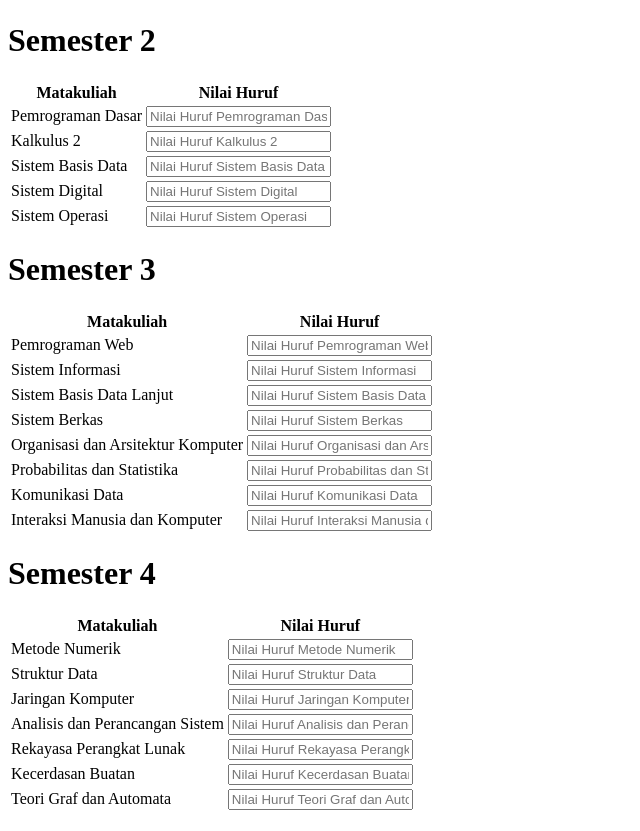
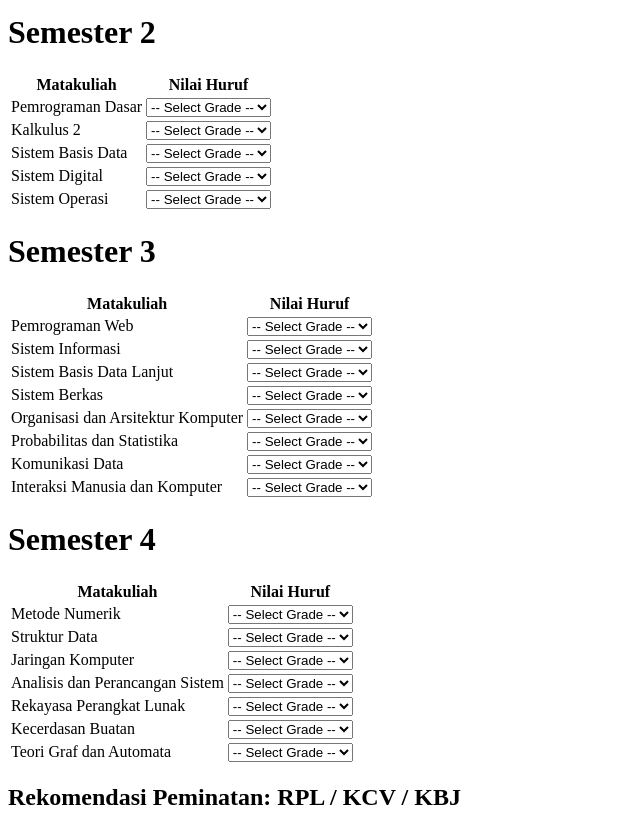
Before and after one commit to maliefrr/rekomendasi-peminatan-saw, a React (Vite) app: page / in a window 1280 px wide. Shown: the part 203-1034 px from the top of the page, without its empty margins (0-640 px from the left). Built offline with nearby package versions, Linux system fonts and the light colour scheme; the HTML template or start-up script is replaced by a standard one.

Commit message:
done the saw logic

```diff
--- a/src/components/NilaiMatkul.tsx
+++ b/src/components/NilaiMatkul.tsx
@@ -15,7 +15,51 @@ const NilaiMatkul: React.FC<dataMatkulProps> = ({ dataMatkul }) => {
     setNilai((nilaiSebelum) => ({ ...nilaiSebelum, [matkul]: nilai }));
   };
 
-  console.log(nilai)
+  const peminatan = {
+    RPL: ['Algoritma dan Pemrograman', 'Pemrograman Dasar', 'Pemrograman Web', 'Sistem Basis Data', 'Sistem Basis Data Lanjut', 'Analisis dan Perancangan Sistem'],
+    KCV: ['Algoritma dan Pemrograman', 'Matematika Diskrit', 'Probabilitas dan Statistika', 'Metode Numerik', 'Struktur Data', 'Kecerdasan Buatan', 'Kalkulus 1', 'Kalkulus 2'],
+    KBJ: ['Algoritma dan Pemrograman', 'Matematika Diskrit', 'Jaringan Komputer', 'Sistem Operasi', 'Sistem Berkas', 'Interaksi Manusia dan Komputer', 'Komunikasi Data'],
+  };
+
+  // Define grade-to-weight mapping
+  const gradeToWeight: { [grade: string]: number } = {
+    A: 4,
+    B: 3,
+    C: 2,
+    D: 1,
+    E: 0,
+  };
+
+  // Calculate the weight for each course
+  const weightedValues: { [course: string]: number } = {};
+
+  dataMatkul.forEach(({ matkul }) => {
+    matkul.forEach((course) => {
+      const grade = nilai[course]; // 'nilai' is the object containing the grades for each course
+      const weight = gradeToWeight[grade] || 0; // Use 0 as the default weight if grade is not found
+      weightedValues[course] = weight;
+    });
+  });
+
+  // Calculate the overall performance score for each specialty
+  const scores: { [peminatan: string]: number } = {};
+
+  Object.entries(peminatan).forEach(([peminatanName, courses]) => {
+    const totalWeightedValue = courses.reduce((sum, course) => sum + (weightedValues[course] || 0), 0);
+    scores[peminatanName] = totalWeightedValue;
+  });
+
+  // Find the highest score
+  const highestScore = Math.max(...Object.values(scores));
+
+  // Filter the specialties with the highest score
+  const matchingSpecialties = Object.keys(scores).filter((peminatanName) => scores[peminatanName] === highestScore);
+
+  // Join the matching specialties with " / "
+  const recommendedSpecialty = matchingSpecialties.join(' / ');
+
+  console.log(recommendedSpecialty);
+  console.log(scores);
   return (
     <>
       {dataMatkul.map(({ semester, matkul }, index) => (
@@ -23,6 +67,8 @@ const NilaiMatkul: React.FC<dataMatkulProps> = ({ dataMatkul }) => {
           <Semester semester={semester} matakuliah={matkul} nilai={nilai} onNilaiChange={handleNilaiChange} />
         </div>
       ))}
+
+      <h2>Rekomendasi Peminatan: {recommendedSpecialty || 'RPL / KCV / KBJ'}</h2>
     </>
   );
 };
--- a/src/components/Semester.tsx
+++ b/src/components/Semester.tsx
@@ -8,6 +8,15 @@ interface SemesterProps {
 }
 
 const Semester: React.FC<SemesterProps> = ({ semester, matakuliah, nilai, onNilaiChange }) => {
+  // Define grade-to-weight mapping
+  const gradeToWeight: { [grade: string]: number } = {
+    A: 4,
+    B: 3,
+    C: 2,
+    D: 1,
+    E: 0,
+  };
+
   return (
     <>
       <h1>Semester {semester}</h1>
@@ -23,12 +32,18 @@ const Semester: React.FC<SemesterProps> = ({ semester, matakuliah, nilai, onNila
             <tr key={index}>
               <td>{matkul}</td>
               <td>
-                <input
-                  type='text'
-                  placeholder={`Nilai Huruf ${matkul}`}
+                <select
                   value={nilai[matkul] || ''} // Use default empty string if grade is not available
                   onChange={(e) => onNilaiChange(matkul, e.target.value)}
-                />
+                >
+                  <option value="">-- Select Grade --</option>
+                  {/* Map the grade options to corresponding weights */}
+                  {Object.entries(gradeToWeight).map(([grade]) => (
+                    <option key={grade} value={grade}>
+                      {grade}
+                    </option>
+                  ))}
+                </select>
               </td>
             </tr>
           ))}
```
